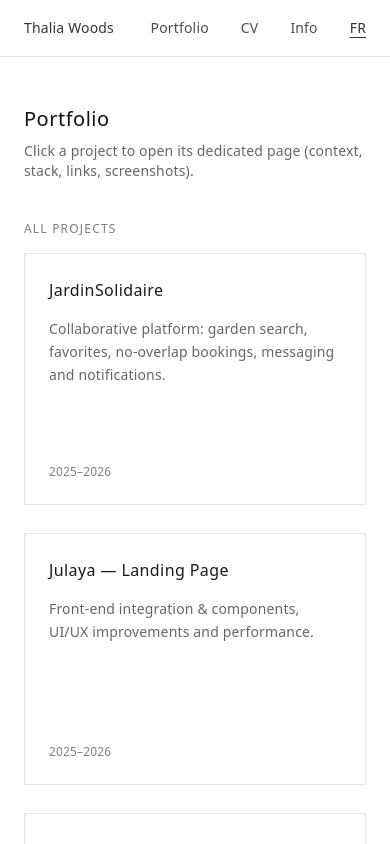
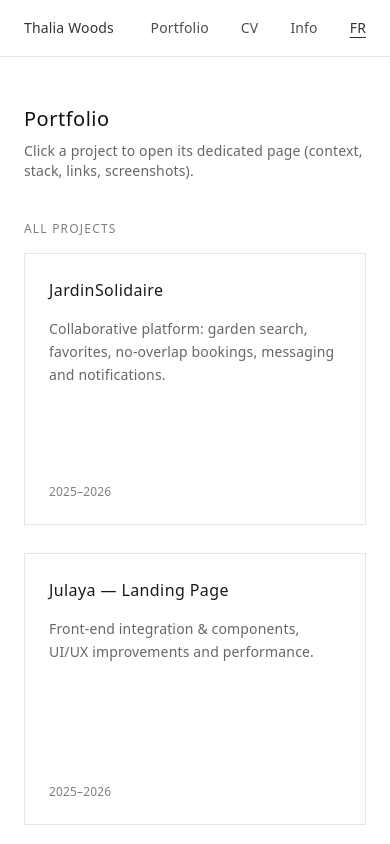
Before and after one commit to thaliawoods/portfolio-thalia, a Next.js app: page /en/portfolio in a window 390 px wide. Shown: the top 844 px of the page. Built offline with nearby package versions, Linux system fonts and the light colour scheme.

Commit message:
Responsive page Portfolio Update

```diff
--- a/src/app/[locale]/layout.tsx
+++ b/src/app/[locale]/layout.tsx
@@ -1,6 +1,6 @@
 import type { ReactNode } from "react";
 import type { Locale } from "@/data/projects";
-import Header from "@/components/Header"; // adapte le chemin (Navbar, SiteHeader, etc.)
+import Header from "@/components/Header";
 
 export default async function LocaleLayout({
   children,
--- a/src/app/[locale]/portfolio/page.tsx
+++ b/src/app/[locale]/portfolio/page.tsx
@@ -48,9 +48,8 @@ export default async function PortfolioPage({
             href={`/${locale}/projects/${p.slug}`}
             className="group relative border border-black/10 bg-white overflow-hidden"
           >
-            {/* Hover image avec cadre blanc - SANS VOILE */}
             <div className="absolute inset-0 opacity-0 group-hover:opacity-100 transition-opacity duration-200">
-              <div className="absolute inset-0 p-5 sm:p-7 lg:p-9 bg-white">
+              <div className="absolute inset-0 p-7 bg-white">
                 <div className="relative w-full h-full overflow-hidden">
                   <Image
                     src={p.cover.src}
@@ -63,8 +62,7 @@ export default async function PortfolioPage({
               </div>
             </div>
 
-            {/* contenu caché au hover */}
-            <div className="relative p-6 h-[250px] sm:h-[270px] flex flex-col justify-between transition-opacity duration-200 group-hover:opacity-0 group-hover:pointer-events-none">
+            <div className="relative p-6 h-[270px] flex flex-col justify-between transition-opacity duration-200 group-hover:opacity-0 group-hover:pointer-events-none">
               <div>
                 <div className="text-base tracking-wide text-black/90">
                   {p.title[locale]}
--- a/src/app/[locale]/projects/[slug]/page.tsx
+++ b/src/app/[locale]/projects/[slug]/page.tsx
@@ -39,7 +39,6 @@ export default async function ProjectPage({
 
   return (
     <main className="mx-auto max-w-6xl px-6 py-12">
-      {/* top row */}
       <div className="mb-10 flex items-center justify-between">
         <Link
           href={`/${locale}/portfolio`}
@@ -53,9 +52,7 @@ export default async function ProjectPage({
         </div>
       </div>
 
-      {/* layout 2 colonnes */}
       <div className="grid grid-cols-1 lg:grid-cols-12 gap-10">
-        {/* LEFT: texte */}
         <aside className="lg:col-span-4">
           <div className="text-xs tracking-widest text-black/50 mb-3">
             {project.years}
@@ -118,7 +115,6 @@ export default async function ProjectPage({
           </div>
         </aside>
 
-        {/* RIGHT: images */}
         <section className="lg:col-span-8">
           {images.length <= 1 ? (
             <div className="border border-black/10 bg-white overflow-hidden">
```
Also changed, not shown: src/app/[locale]/page.tsx (+0 -9 lines).
